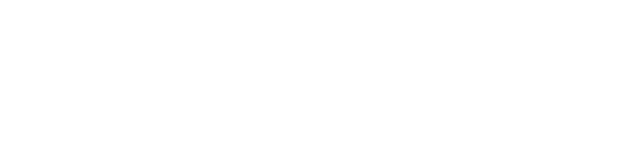
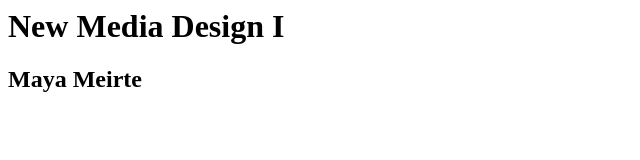
Before and after one commit to mayameirte/1718-nmd1, a plain HTML site: page index.html in a window 1280 px wide. Shown: the whole page, without its empty margins (0-640 px from the left). Drawn offline with Linux system fonts and the light colour scheme.

Commit message:
Aanpassing html

```diff
--- a/index.html
+++ b/index.html
@@ -7,6 +7,7 @@
         <title>Document</title>
     </head>
     <body>
-
+        <h1>New Media Design I</h1>
+        <h2>Maya Meirte</h2>
     </body>
 </html>
```
